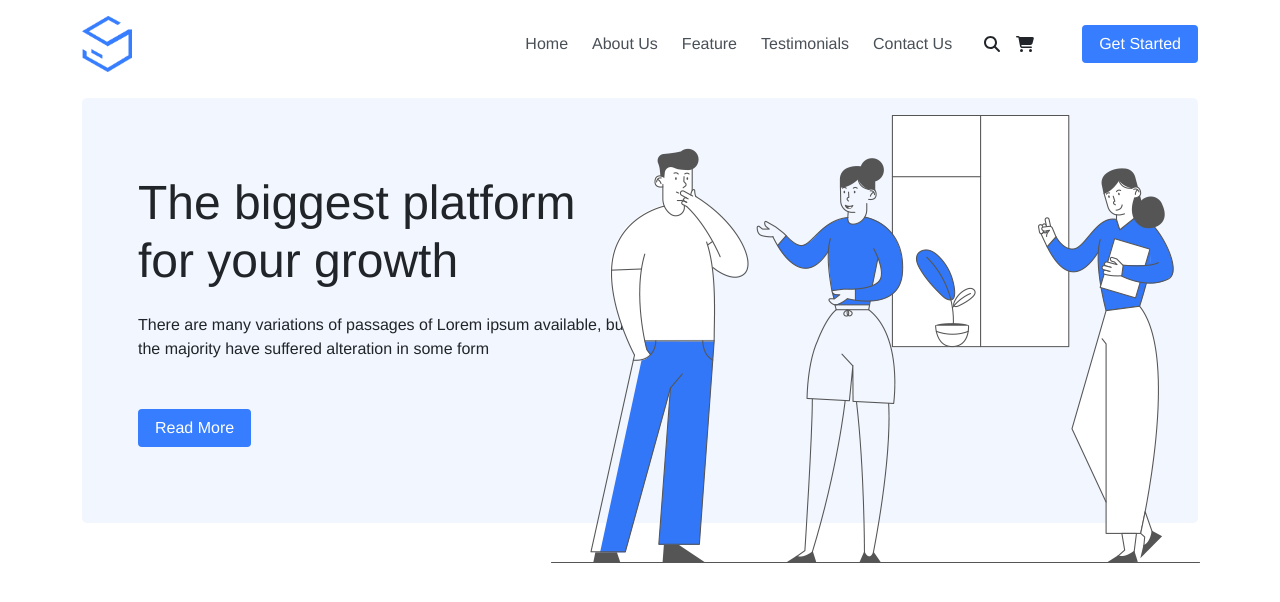
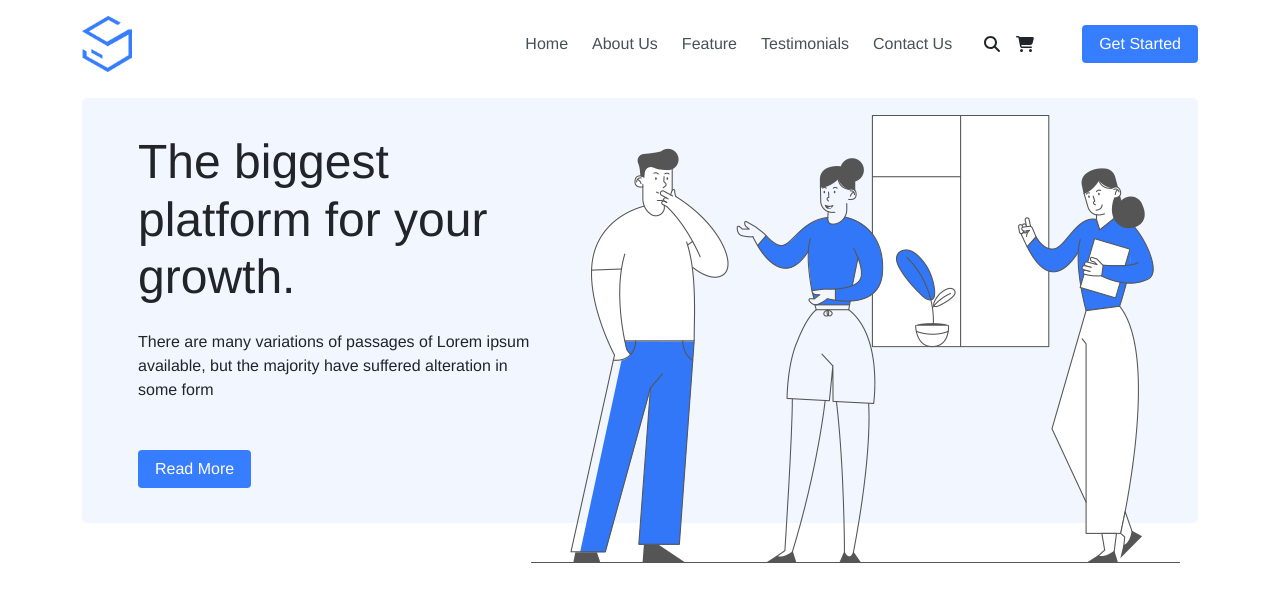
Before and after one commit to patriciabrsk/proj-html-vuejs, a Vue app: page / in a window 1280 px wide. Shown: the top 602 px of the page. Built offline with nearby package versions, Linux system fonts and the light colour scheme.

Commit message:
jumbotron img positioning

```diff
--- a/src/components/Main.vue
+++ b/src/components/Main.vue
@@ -3,9 +3,9 @@
     <section
       class="jumbotron container d-flex align-items-center rounded-3 p-5"
     >
-      <div class="text-box ps-2 w-50">
+      <div class="text-box ps-2">
         <!-- <h1>{{ jumbotron.title }}</h1> -->
-        <h1 class="mb-4">The biggest platform for your growth</h1>
+        <h1 class="mb-4">The biggest platform for your growth.</h1>
         <p class="mb-5">
           There are many variations of passages of Lorem ipsum available, but
           the majority have suffered alteration in some form
@@ -44,6 +44,7 @@ section.jumbotron {
   background-color: #f2f7ff;
   height: 425px;
   .text-box {
+    width: 40%;
     h1 {
       font-size: 3rem;
     }
@@ -52,7 +53,7 @@ section.jumbotron {
   .jumbotron-img {
     position: absolute;
     top: 115px;
-    right: 80px;
+    right: 100px;
   }
   button {
     background-color: $brandBlue;
```
